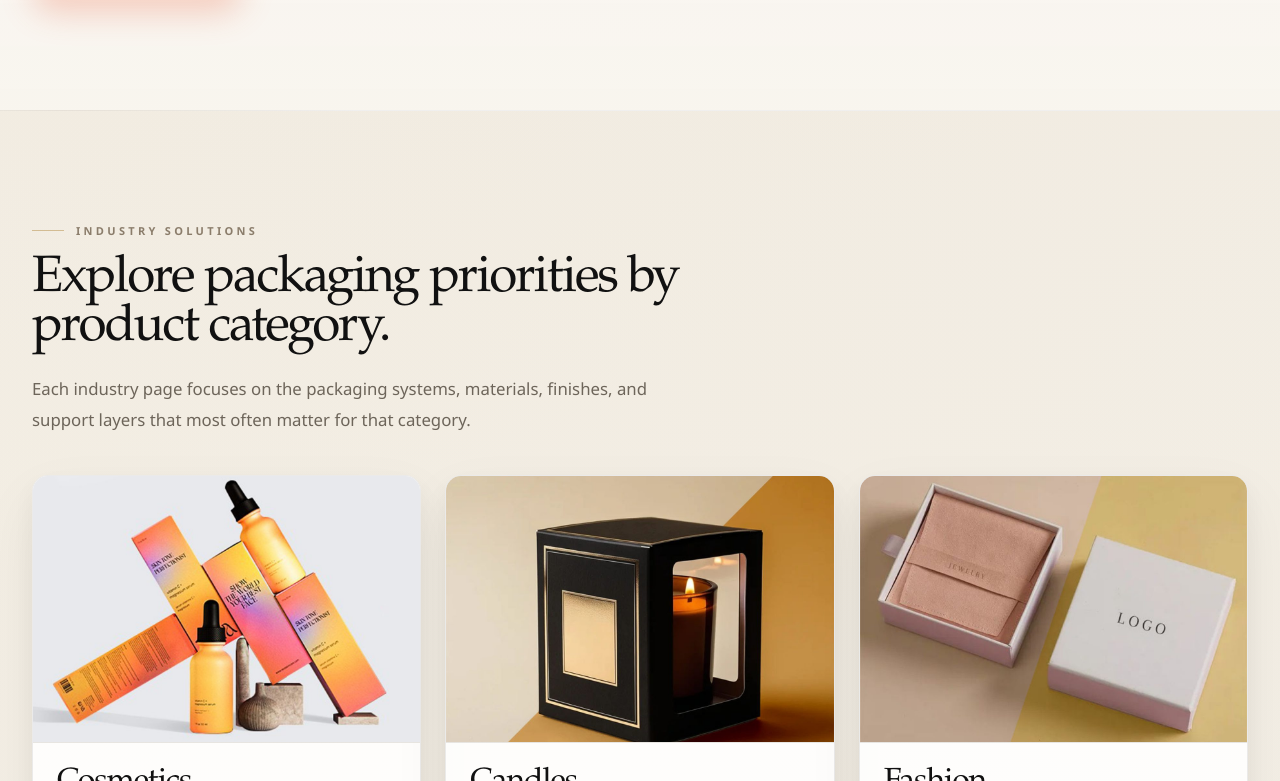
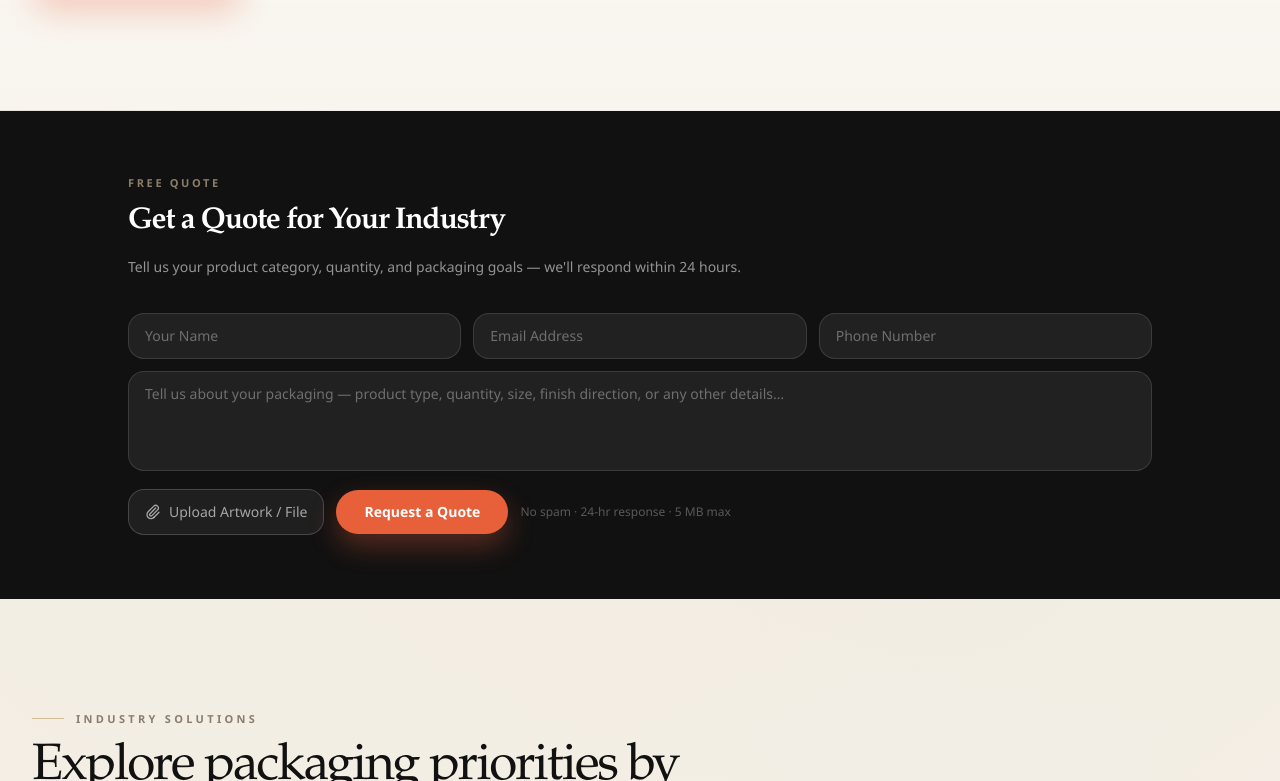
Before and after one commit to iamzeeshaikh/zeepack, a Next.js app: page /industries in a window 1280 px wide. Shown: the part 859-1640 px from the top of the page. Built offline with nearby package versions, Linux system fonts and the light colour scheme.

Commit message:
Reposition lead form to high-conversion spots and add message + artwork upload
Co-Authored-By: Claude Sonnet 4.6 <noreply@anthropic.com>

```diff
--- a/src/app/industries/[slug]/page.tsx
+++ b/src/app/industries/[slug]/page.tsx
@@ -230,6 +230,12 @@ export default async function IndustryDetailPage({
         items={content.valueProps}
       />
 
+      <PageLeadForm
+        context={`${industry.name} Packaging`}
+        title={`Get a Quote for ${industry.name} Packaging`}
+        description="Tell us your product type, quantity, and finish direction — we'll respond within 24 hours."
+      />
+
       {industry.slug === "cosmetics" ? (
         <section className="section-space pt-0">
           <Container>
@@ -349,12 +355,6 @@ export default async function IndustryDetailPage({
         </Container>
       </section>
 
-      <PageLeadForm
-        context={`${industry.name} Packaging`}
-        title={`Get a Quote for ${industry.name} Packaging`}
-        description="Tell us your product type, quantity, and finish direction — we'll respond within 24 hours."
-      />
-
       <CTASection
         title={`Need packaging shaped around the ${industry.name.toLowerCase()} category?`}
         description="Share the product type, format, and presentation goals so we can help narrow the structure and material direction."
--- a/src/app/industries/page.tsx
+++ b/src/app/industries/page.tsx
@@ -36,6 +36,11 @@ export default function IndustriesPage() {
         highlights={["Cosmetics", "Candles", "Jewelry", "E-commerce"]}
       />
 
+      <PageLeadForm
+        title="Get a Quote for Your Industry"
+        description="Tell us your product category, quantity, and packaging goals — we'll respond within 24 hours."
+      />
+
       <section className="section-space">
         <Container>
           <Reveal>
@@ -60,11 +65,6 @@ export default function IndustriesPage() {
         </Container>
       </section>
 
-      <PageLeadForm
-        title="Get a Quote for Your Industry"
-        description="Tell us your product category, quantity, and packaging goals — we'll respond within 24 hours."
-      />
-
       <CTASection
         title="Need packaging designed around your exact industry context?"
         description="If the product category, launch channel, or retail environment is shaping the packaging decision, we can help narrow the right route."
--- a/src/app/products/[slug]/page.tsx
+++ b/src/app/products/[slug]/page.tsx
@@ -206,6 +206,12 @@ export default async function ProductCategoryPage({
       />
 
       <ProductTrustStrip />
+
+      <PageLeadForm
+        context={category.name}
+        title={`Get a Quote for ${category.name}`}
+        description="Tell us your quantity, size, and finish direction — we'll respond within 24 hours with pricing and options."
+      />
 
       <VisualSpotlight
         eyebrow="Intro"
@@ -582,12 +588,6 @@ export default async function ProductCategoryPage({
           </Reveal>
         </Container>
       </section>
-
-      <PageLeadForm
-        context={category.name}
-        title={`Get a Quote for ${category.name}`}
-        description="Tell us your quantity, size, and finish direction — we'll respond within 24 hours with pricing and options."
-      />
 
       <CTASection
         title={`Need a quote for ${category.name.toLowerCase()}?`}
--- a/src/app/products/page.tsx
+++ b/src/app/products/page.tsx
@@ -36,6 +36,11 @@ export default function ProductsPage() {
         highlights={["Boxes", "Accessories", "Sustainable options", "Low minimums"]}
       />
 
+      <PageLeadForm
+        title="Get a Custom Packaging Quote"
+        description="Tell us your product, quantity, and finish direction — we'll respond within 24 hours with options and pricing."
+      />
+
       <section className="section-space">
         <Container>
           <Reveal>
@@ -51,11 +56,6 @@ export default function ProductsPage() {
         </Container>
       </section>
 
-      <PageLeadForm
-        title="Get a Custom Packaging Quote"
-        description="Tell us your product, quantity, and finish direction — we'll respond within 24 hours with options and pricing."
-      />
-
       <CTASection
         title="Need help choosing the right packaging format?"
         description="If you are deciding between rigid boxes, cartons, mailers, or supporting layers, we can help shape the most suitable route before production details are finalized."
--- a/src/components/forms/page-lead-form.tsx
+++ b/src/components/forms/page-lead-form.tsx
@@ -1,7 +1,8 @@
 "use client";
 
 import { useRouter } from "next/navigation";
-import { useState } from "react";
+import { useRef, useState } from "react";
+import { Paperclip } from "lucide-react";
 
 import { submitFormRequest } from "@/lib/form-client";
 
@@ -12,7 +13,7 @@ type Props = {
   description?: string;
 };
 
-const initialState = { name: "", email: "", phone: "" };
+const initialState = { name: "", email: "", phone: "", message: "" };
 
 export function PageLeadForm({
   context = "",
@@ -21,21 +22,36 @@ export function PageLeadForm({
   description = "Share your details and we'll respond within 24 hours with pricing and options.",
 }: Props) {
   const router = useRouter();
+  const fileRef = useRef<HTMLInputElement>(null);
   const [form, setForm] = useState(initialState);
+  const [file, setFile] = useState<File | null>(null);
   const [isSubmitting, setIsSubmitting] = useState(false);
   const [error, setError] = useState("");
 
   function set(field: keyof typeof initialState) {
-    return (e: React.ChangeEvent<HTMLInputElement>) =>
+    return (e: React.ChangeEvent<HTMLInputElement | HTMLTextAreaElement>) =>
       setForm((prev) => ({ ...prev, [field]: e.target.value }));
+  }
+
+  function handleFile(e: React.ChangeEvent<HTMLInputElement>) {
+    setFile(e.target.files?.[0] ?? null);
   }
 
   async function handleSubmit(e: React.FormEvent<HTMLFormElement>) {
     e.preventDefault();
     setIsSubmitting(true);
     setError("");
+
     try {
-      await submitFormRequest("lead", { ...form, productType: context });
+      const fd = new FormData();
+      fd.append("name", form.name);
+      fd.append("email", form.email);
+      fd.append("phone", form.phone);
+      fd.append("message", form.message);
+      fd.append("productType", context);
+      if (file) fd.append("file", file);
+
+      await submitFormRequest("lead", fd);
       router.push("/thank-you/?form=lead");
     } catch (err) {
       setError(err instanceof Error ? err.message : "Unable to submit. Please try again.");
@@ -44,11 +60,13 @@ export function PageLeadForm({
     }
   }
 
+  const inputCls =
+    "w-full rounded-2xl border border-[rgba(255,255,255,0.12)] bg-[rgba(255,255,255,0.07)] px-4 py-3 text-sm text-white placeholder-[rgba(255,255,255,0.35)] outline-none transition focus:border-[var(--color-taupe)] focus:bg-[rgba(255,255,255,0.1)]";
+
   return (
-    <div className="bg-[var(--color-primary)] px-8 py-12 sm:px-12 sm:py-16">
+    <div className="bg-[var(--color-primary)] px-6 py-12 sm:px-12 sm:py-16">
       <div className="mx-auto max-w-5xl">
-        <div className="flex flex-col gap-8 lg:flex-row lg:items-center lg:gap-16">
-          <div className="lg:w-80 lg:shrink-0">
+        <div className="mb-8 text-center lg:text-left">
           <p className="text-[11px] font-bold uppercase tracking-[0.24em] text-[var(--color-taupe)]">
             {eyebrow}
           </p>
@@ -58,34 +76,40 @@ export function PageLeadForm({
           <p className="mt-3 text-sm leading-7 text-[rgba(255,255,255,0.55)]">{description}</p>
         </div>
 
-          <form onSubmit={handleSubmit} className="flex-1">
+        <form onSubmit={handleSubmit} className="space-y-3">
+          {/* Row 1: Name / Email / Phone */}
           <div className="grid gap-3 sm:grid-cols-3">
+            <input className={inputCls} placeholder="Your Name" value={form.name} onChange={set("name")} required />
+            <input type="email" className={inputCls} placeholder="Email Address" value={form.email} onChange={set("email")} required />
+            <input className={inputCls} placeholder="Phone Number" value={form.phone} onChange={set("phone")} />
+          </div>
+
+          {/* Row 2: Message */}
+          <textarea
+            className={`${inputCls} min-h-[100px] resize-none`}
+            placeholder="Tell us about your packaging — product type, quantity, size, finish direction, or any other details…"
+            value={form.message}
+            onChange={set("message")}
+          />
+
+          {/* Row 3: File upload + Submit */}
+          <div className="flex flex-wrap items-center gap-3">
+            <button
+              type="button"
+              onClick={() => fileRef.current?.click()}
+              className="inline-flex items-center gap-2 rounded-2xl border border-[rgba(255,255,255,0.18)] bg-[rgba(255,255,255,0.06)] px-4 py-3 text-sm text-[rgba(255,255,255,0.6)] transition hover:border-[rgba(255,255,255,0.35)] hover:text-white"
+            >
+              <Paperclip className="h-4 w-4" />
+              {file ? file.name : "Upload Artwork / File"}
+            </button>
             <input
-                className="rounded-2xl border border-[rgba(255,255,255,0.12)] bg-[rgba(255,255,255,0.07)] px-4 py-3 text-sm text-white placeholder-[rgba(255,255,255,0.35)] outline-none transition focus:border-[var(--color-taupe)] focus:bg-[rgba(255,255,255,0.1)]"
-                placeholder="Your Name"
-                value={form.name}
-                onChange={set("name")}
-                required
+              ref={fileRef}
+              type="file"
+              accept=".pdf,.ai,.eps,.png,.jpg,.jpeg,.svg,.zip"
+              className="hidden"
+              onChange={handleFile}
             />
-              <input
-                type="email"
-                className="rounded-2xl border border-[rgba(255,255,255,0.12)] bg-[rgba(255,255,255,0.07)] px-4 py-3 text-sm text-white placeholder-[rgba(255,255,255,0.35)] outline-none transition focus:border-[var(--color-taupe)] focus:bg-[rgba(255,255,255,0.1)]"
-                placeholder="Email Address"
-                value={form.email}
-                onChange={set("email")}
-                required
-              />
-              <input
-                className="rounded-2xl border border-[rgba(255,255,255,0.12)] bg-[rgba(255,255,255,0.07)] px-4 py-3 text-sm text-white placeholder-[rgba(255,255,255,0.35)] outline-none transition focus:border-[var(--color-taupe)] focus:bg-[rgba(255,255,255,0.1)]"
-                placeholder="Phone Number"
-                value={form.phone}
-                onChange={set("phone")}
-              />
-            </div>
-            {error ? (
-              <p className="mt-2 text-sm text-[var(--color-cta)]">{error}</p>
-            ) : null}
-            <div className="mt-4 flex flex-wrap items-center gap-4">
+
             <button
               type="submit"
               disabled={isSubmitting}
@@ -93,12 +117,14 @@ export function PageLeadForm({
             >
               {isSubmitting ? "Sending…" : "Request a Quote"}
             </button>
-              <p className="text-[12px] text-[rgba(255,255,255,0.35)]">
-                No spam. We respond within 24 hours.
+
+            <p className="text-[12px] text-[rgba(255,255,255,0.3)]">
+              No spam · 24-hr response · 5 MB max
             </p>
           </div>
+
+          {error ? <p className="text-sm text-[var(--color-cta)]">{error}</p> : null}
         </form>
-        </div>
       </div>
     </div>
   );
```
Lines whose indentation alone changed are shown as unchanged.
